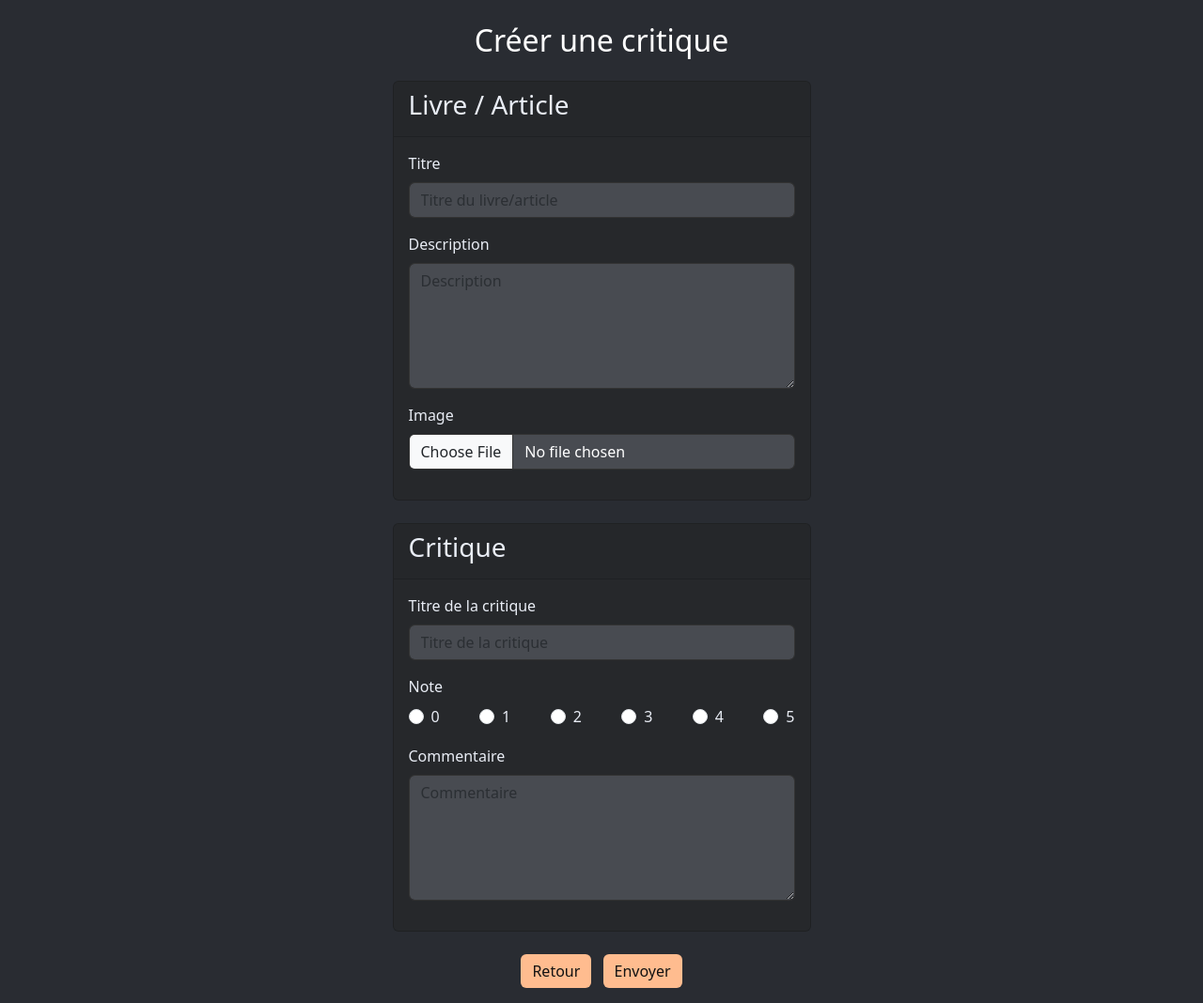
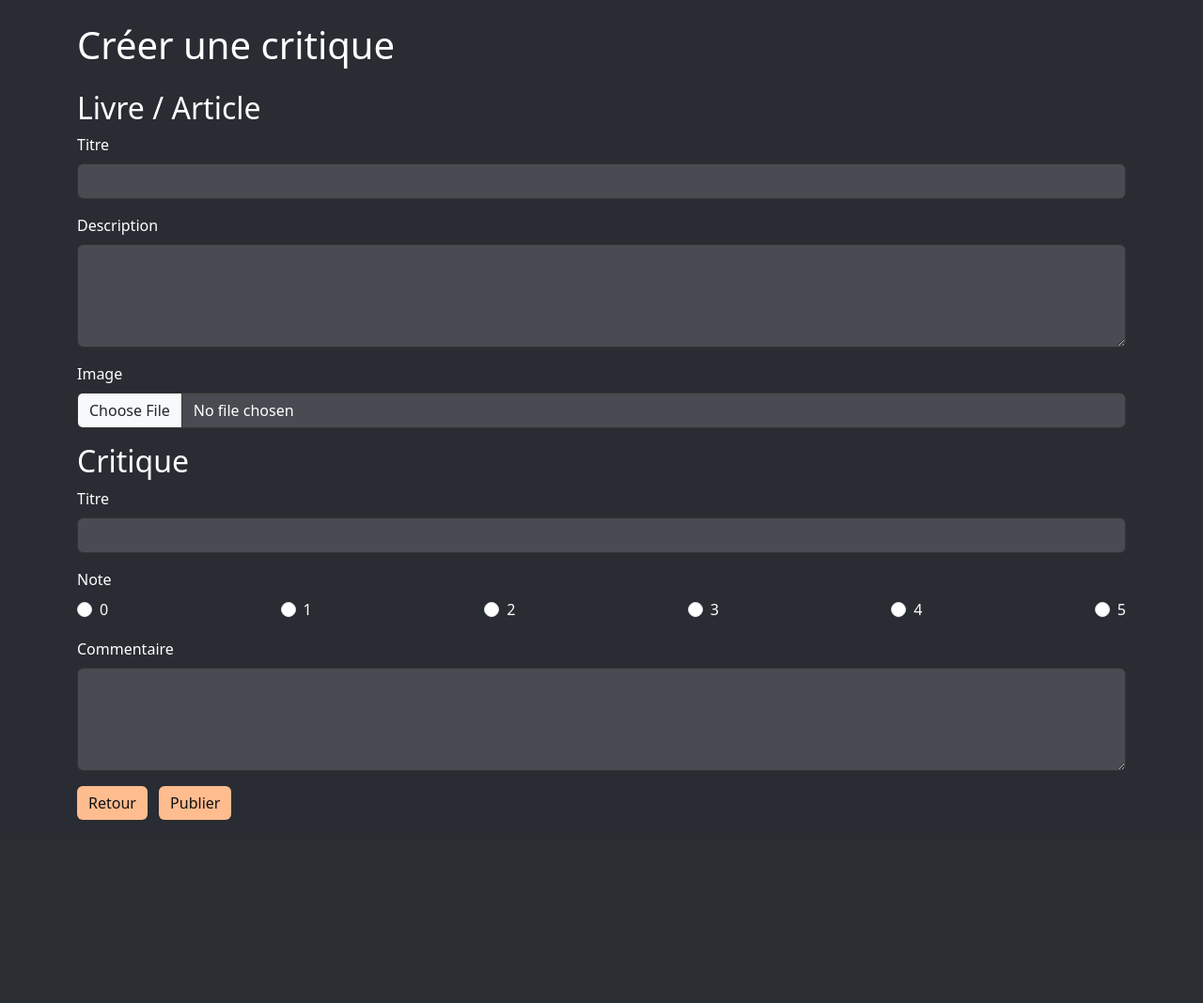
Before and after one commit to alinacharon/LITReview, a Django app: page /reviews/create-review-without-ticket/ in a window 1280 px wide. Shown: the part 56-1124 px from the top of the page at 94% size. After the commit the page ends 929 px from the top, so only its background shows below. Run offline with Django 5.2, Linux system fonts and the light colour scheme; a user stored in the database is signed in.

Commit message:
Update styles

```diff
--- a/reviews/templates/reviews/create_review.html
+++ b/reviews/templates/reviews/create_review.html
@@ -15,15 +15,12 @@
                     <h2 class="mb-0">Vous êtes en train de poster en réponse à</h2>
                 </div>
                 <div class="card-body">
-                    <div class="d-flex justify-content-between mb-2">
-                        <p class="text-muted">{{ ticket.created_at|date:"H:i, d M Y" }}</p>
-                    </div>
                     <div class="d-flex align-items-center mb-2">
                         {% if ticket.image %}
                             <img src="{{ ticket.image.url }}" alt="{{ ticket.title }}" class="me-3" style="max-width: 100px;">
                         {% endif %}
                         <div>
-                            <p><strong>{{ ticket.user.username }}</strong> a demandé une critique</p>
+                            <p><strong>{{ ticket.user.username }}</strong> a demandé une critique à {{ ticket.created_at|date:"H:i, d M Y" }} sur le livre :</strong></p>
                             <p><strong>{{ ticket.title }}</strong> - {{ ticket.author }}</p>
                             <p>{{ ticket.description }}</p>
                         </div>
--- a/reviews/templates/reviews/create_review_without_ticket.html
+++ b/reviews/templates/reviews/create_review_without_ticket.html
@@ -3,39 +3,28 @@
 {% block title %}Créer une critique{% endblock %}
 
 {% block content %}
-<div class="main-container">
-    <div class="center-column">
-        <h2 class="text-center mb-4">Créer une critique</h2>
-        <form method="POST" enctype="multipart/form-data">
+<h1 class="mb-4">Créer une critique</h1>
+
+<form method="post" enctype="multipart/form-data">
     {% csrf_token %}
-            <div class="card mb-4">
-                <div class="card-header">
-                    <h3>Livre / Article</h3>
-                </div>
-                <div class="card-body">
+    <h2>Livre / Article</h2>
     <div class="mb-3">
-                        <label for="id_title" class="form-label">{{ ticket_form.title.label }}</label>
-                        {{ ticket_form.title }}
+        <label for="title" class="form-label">Titre</label>
+        <input type="text" class="form-control" id="title" name="title" required>
     </div>
     <div class="mb-3">
-                        <label for="id_description" class="form-label">{{ ticket_form.description.label }}</label>
-                        {{ ticket_form.description }}
+        <label for="description" class="form-label">Description</label>
+        <textarea class="form-control" id="description" name="description" rows="4"></textarea>
     </div>
     <div class="mb-3">
-                        <label for="id_image" class="form-label">{{ ticket_form.image.label }}</label>
-                        {{ ticket_form.image }}
-                    </div>
-                </div>
+        <label for="image" class="form-label">Image</label>
+        <input type="file" class="form-control" id="image" name="image">
     </div>
 
-            <div class="card mb-4">
-                <div class="card-header">
-                    <h3>Critique</h3>
-                </div>
-                <div class="card-body">
+    <h2>Critique</h2>
     <div class="mb-3">
-                        <label for="id_headline" class="form-label">Titre de la critique</label>
-                        {{ review_form.headline }}
+        <label for="headline" class="form-label">Titre</label>
+        <input type="text" class="form-control" id="headline" name="headline" required>
     </div>
     <div class="mb-3">
         <label for="id_rating" class="form-label">{{ review_form.rating.label }}</label>
@@ -51,19 +40,15 @@
         </div>
     </div>
     <div class="mb-3">
-                        <label for="id_comment" class="form-label">{{ review_form.comment.label }}</label>
-                        {{ review_form.comment }}
+        <label for="comment" class="form-label">Commentaire</label>
+        <textarea class="form-control" id="comment" name="comment" rows="4" required></textarea>
     </div>
-                </div>
-            </div>
-
-            <div class="mb-3 mt-3 text-center">
+    <div class="mb-3">
         {% if previous_url %}
             <a href="{{ previous_url }}" class="btn btn-custom me-2">Retour</a>
         {% endif %}
-                <button type="submit" class="btn btn-custom">Envoyer</button>
+        <button type="submit" class="btn btn-custom">Publier</button>
     </div>
 </form>
-    </div>
-</div>
+
 {% endblock %}
--- a/reviews/templates/reviews/feed.html
+++ b/reviews/templates/reviews/feed.html
@@ -23,7 +23,7 @@
                                         {{ post.object.user.username }} a publié une critique
                                     {% endif %}
                                 </h5>
-                                <small class="text-muted">{{ post.object.created_at }}</small>
+                                <small class="text-white">{{ post.object.created_at|date:"H:i, d F Y" }}</small>
                             </div>
                             <p class="card-text">
                                 <strong class="review-headline">
@@ -61,7 +61,7 @@
                                         {{ post.object.user.username }} a demandé une critique
                                     {% endif %}
                                 </h5>
-                                <small class="{% if post.object.user != request.user %}text-white{% else %}text-muted{% endif %}">{{ post.object.created_at }}</small>
+                                <small class="text-white">{{ post.object.created_at|date:"H:i, d F Y" }}</small>
                             </div>
                             <p class="card-text">{{ post.object.title }}</p>
                             <p class="card-text">{{ post.object.description }}</p>
```
Lines whose indentation alone changed are shown as unchanged.
